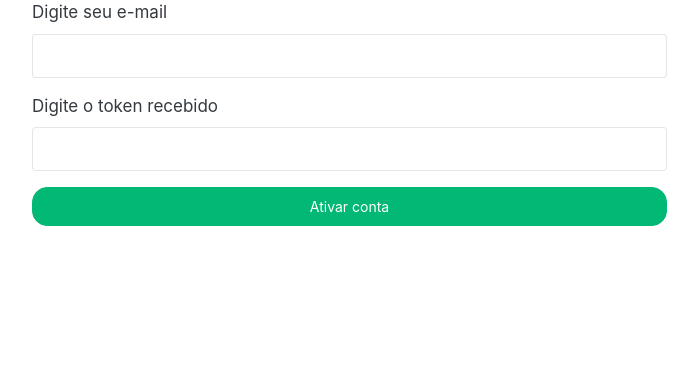
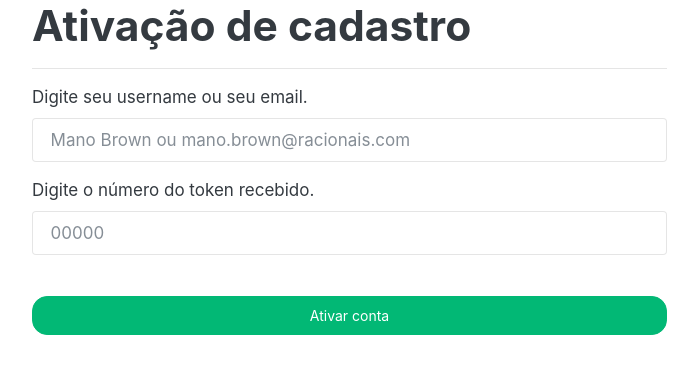
Before and after one commit to IsmaelVS/moc_banco, a Flask app: page /ativar/ in a window 1280 px wide. Shown: the part 57-431 px from the top of the page, without its empty margins (243-941 px from the left). Run offline with Flask 2, Linux system fonts and the light colour scheme; some libraries are stand-ins or nearby versions.

Commit message:
Refatoração para adicionar WTForms e Bootstrap na rota de ativação de cadastro.

```diff
--- a/app/rotas/ativar_cadastro.py
+++ b/app/rotas/ativar_cadastro.py
@@ -5,7 +5,8 @@ from flask_login import logout_user
 
 from app import db
 from app.database.tabelas import Conta, Usuario
-from app.rotas.helpers.func import gerar_uuid
+from app.rotas.helpers.func import gerar_uuid, verificar_email_e_username
+from app.rotas.helpers.forms import FormAtivarCadastro
 from app.views.static.gerar_qr_code import gerar_qrcode
 
 app = Blueprint('ativar', __name__)
@@ -15,23 +16,27 @@ app = Blueprint('ativar', __name__)
 def home():
     """Rota para realizar ativação do cadastro."""
     logout_user()
-    return render_template('ativar_cadastro.html')
+    form = FormAtivarCadastro()
+    return render_template('ativar_cadastro.html', form=form)
 
 
 @app.route('/checar', methods=['POST'])
 def ativar_cadastro():
     """Rota para checar ativação do cadastro."""
-    token = request.form.get('token')
-    email = request.form.get('email').lower()
-    user = Usuario.query.filter_by(email=email).first()
+    form = FormAtivarCadastro(request.form)
+    if not form.validate_on_submit():
+        return render_template('ativar_cadastro.html', form=form)
+    user = verificar_email_e_username(form.username.data)
     if user:
-        if user.token == token:
+        if user.status == True:
+            return render_template('ativar_cadastro.html', form=form, ativado=True)
+        if user.token == form.token.data:
             user.status = True
-            n_conta = gerar_uuid(email)
+            n_conta = gerar_uuid(form.username.data)
             conta = Conta(usuario=user, saldo=0.0, conta=n_conta)
             db.session.add(conta)
             db.session.commit()
             gerar_qrcode(n_conta)
             return render_template('login.html')
-        return render_template('ativar_cadastro.html', token=True)
-    return render_template('ativar_cadastro.html', user=True)
+        return render_template('ativar_cadastro.html', form=form, token=True)
+    return render_template('ativar_cadastro.html', form=form, user=True)
--- a/app/views/templates/ativar_cadastro.html
+++ b/app/views/templates/ativar_cadastro.html
@@ -1,24 +1,28 @@
 {% extends 'basic.jinja2' %}
-
+{% import "bootstrap/wtf.html" as wtf %}
 {% block body %}
   <div class="row">
   	<div class="col-md-7 offset-md-2">
+      <h1>Ativação de cadastro</h1>
+      <hr>
 			<form action="/ativar/checar" method=post>
-				<div class="form-group">
-      		<label for="email">Digite seu e-mail</label>
-  				<input type="email" id="email" required name="email" class="form-control" />
-  			</div>
-  			<div class="form-group">
-      		<label for="token">Digite o token recebido</label>
-  				<input type="text" id="token" required name="token" class="form-control" maxlength="5" />
-  			</div>
+        {{ form.csrf_token }}
+				{{ wtf.form_field(form.username, class='form-control', placeholder='Mano Brown ou mano.brown@racionais.com') }}
+        {{ wtf.form_field(form.token, class='form-control', placeholder='00000') }}
+        </br>
+        {{ wtf.form_field(form.ativar, class='btn btn-block btn-success') }}
+        </br>
+        <div align="center">
           {% if token %}
             <span>Token inválido, verifique e tente novamente!</span>
           {% endif %}
           {% if user %}
-            <span>Email inválido!</span>
+            <span>Username ou Email inválido! verifique e digite novamente.</span>
           {% endif %}
-  			<button type="submit" class="btn btn-block btn-success">Ativar conta</button>
+          {% if ativado %}
+            <span>Username já validado! Só basta realizar o login.</span>
+          {% endif %}
+        </div>
       </form>
     </div>
   </div>
```
Lines whose indentation alone changed are shown as unchanged.
